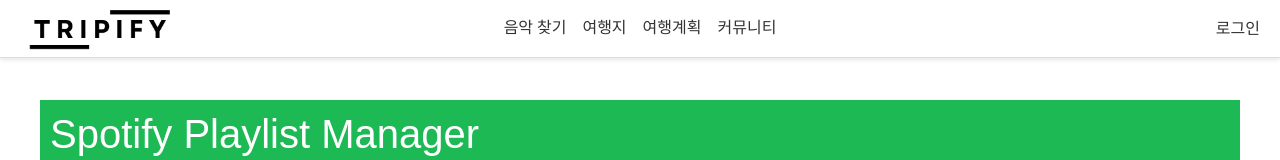
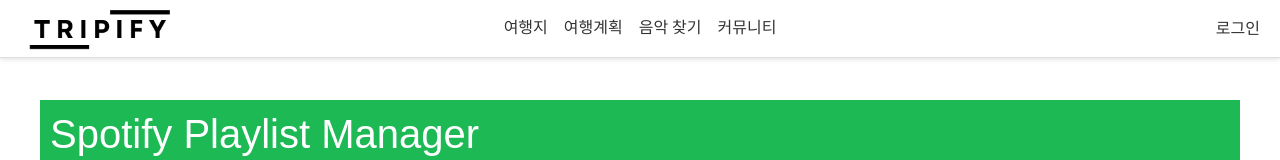
Before and after one commit to YoungdanNoh/Tripify, a Vue app in the folder tripify_frontend/: page /spotify in a window 1280 px wide. Shown: the top 160 px of the page. Built offline with nearby package versions, Linux system fonts and the light colour scheme.

Commit message:
style: header 링크 순서 변경, css수정

```diff
--- a/tripify_frontend/src/components/HeaderNav.vue
+++ b/tripify_frontend/src/components/HeaderNav.vue
@@ -4,10 +4,6 @@
       <img src="@/assets/zero-Tripify.png" alt="Tripify 로고" />
     </router-link>
     <nav class="main-nav">
-      <router-link to="/musicRecommend" class="nav-link"><font-awesome-icon class="h-7 w-7 icons"
-          icon="music"></font-awesome-icon>
-        <p class="words gothic-a1-regular">음악 찾기</p>
-      </router-link>
       <router-link to="/place" class="nav-link"><font-awesome-icon class="h-7 w-7 icons"
           icon="map-location-dot"></font-awesome-icon>
         <p class="words gothic-a1-regular">여행지</p>
@@ -15,6 +11,10 @@
       <router-link to="/plan" class="nav-link"><font-awesome-icon class="h-7 w-7 icons"
           icon="book-atlas"></font-awesome-icon>
         <p class="words gothic-a1-regular">여행계획</p>
+      </router-link>
+      <router-link to="/musicRecommend" class="nav-link"><font-awesome-icon class="h-7 w-7 icons"
+          icon="music"></font-awesome-icon>
+        <p class="words gothic-a1-regular">음악 찾기</p>
       </router-link>
       <router-link to="/community" class="nav-link"><font-awesome-icon class="h-7 w-7 icons"
           icon="comments"></font-awesome-icon>
--- a/tripify_frontend/src/components/ProfileSection.vue
+++ b/tripify_frontend/src/components/ProfileSection.vue
@@ -128,7 +128,7 @@
 <style scoped>
 .schedule-title {
   text-align: left;
-  margin-left: 10px;
+  margin-left: 10%;
   /* 오른쪽 정렬된 텍스트의 위치를 조정할 수 있습니다. */
 }
 
```
